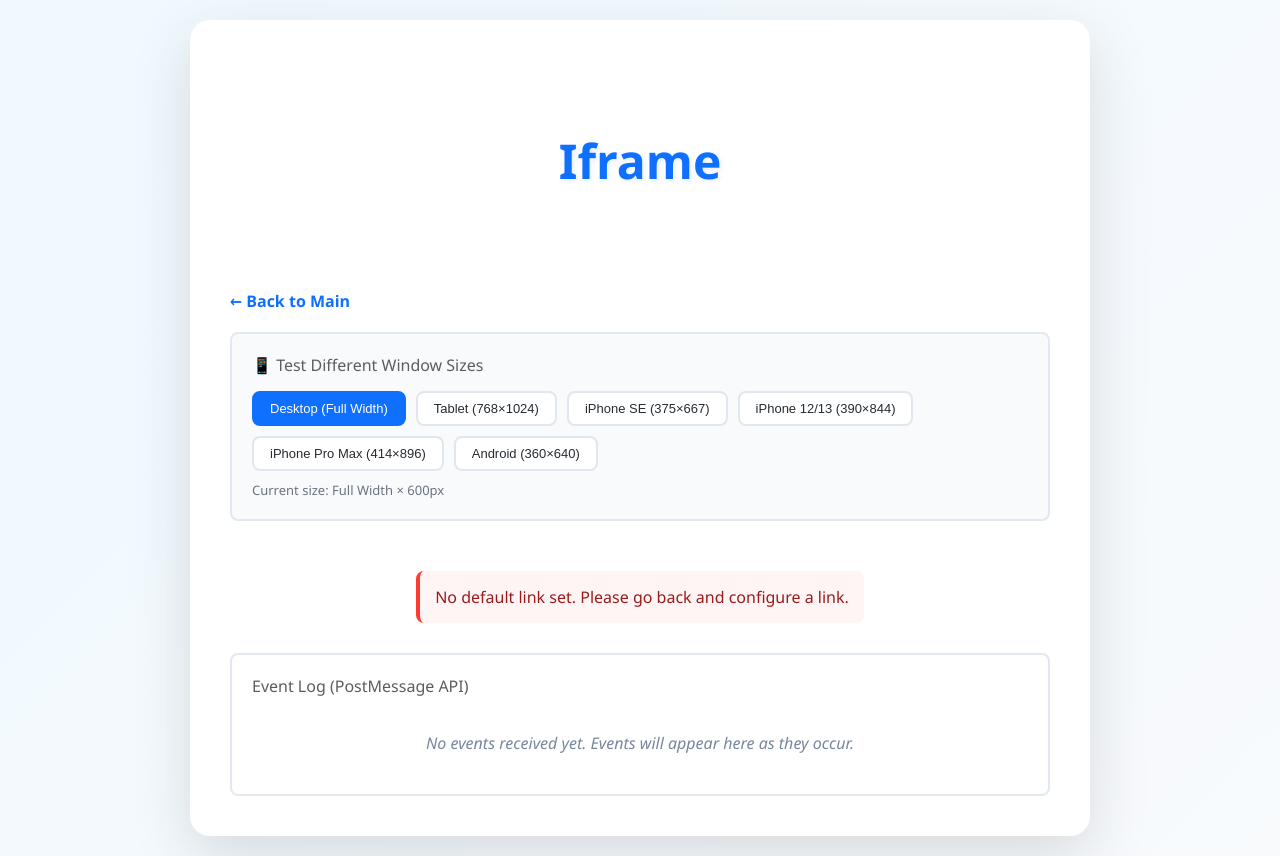
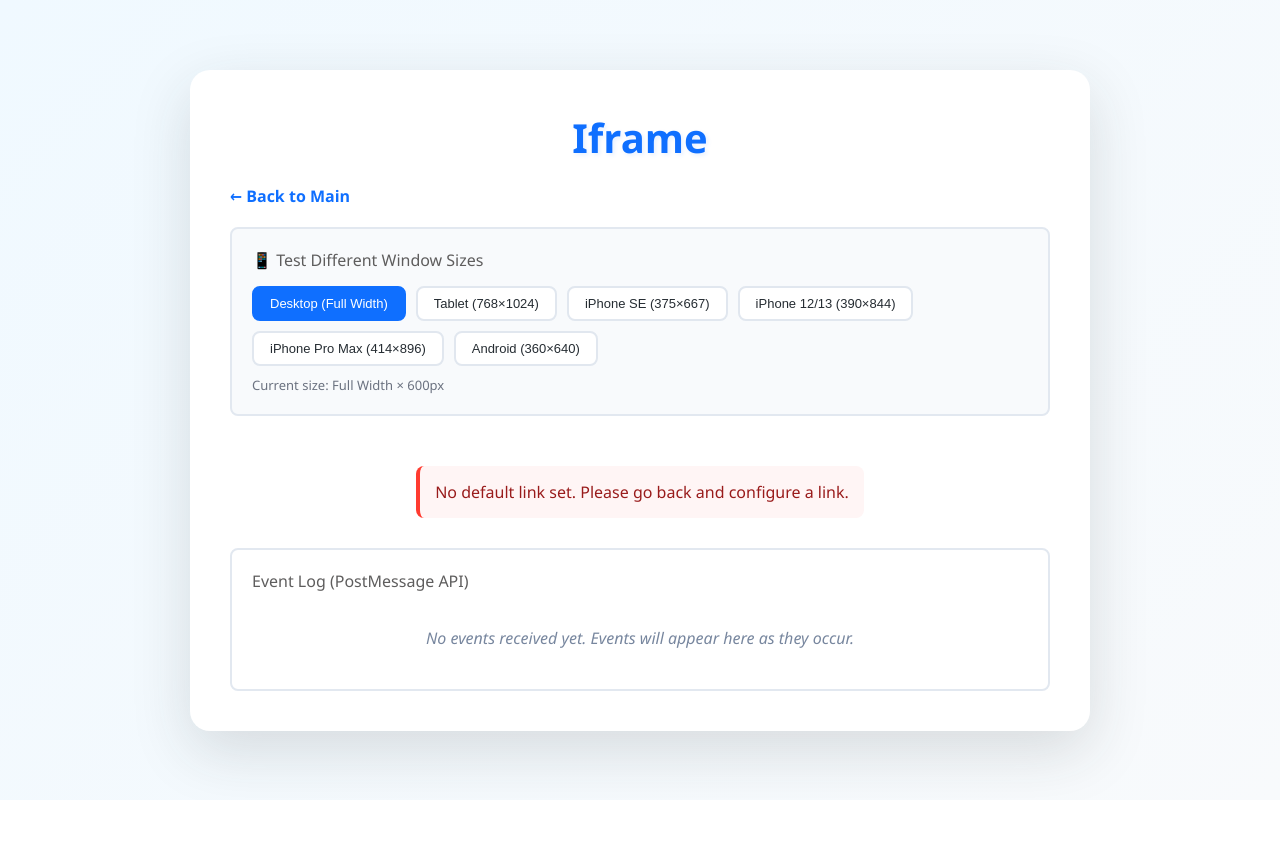
Before and after one commit to honorski/test-site, a website: page iframe.html in a window 1280 px wide. After the commit the page ends 800 px from the top, so only its background shows below. Drawn offline with Linux system fonts and the light colour scheme.

Commit message:
Reduce excessive padding around page titles by removing min-height and reducing margins

```diff
--- a/styles.css
+++ b/styles.css
@@ -74,7 +74,7 @@ h1 {
   color: var(--black);
   font-size: 2.5em;
   text-align: center;
-  margin-bottom: 30px;
+  margin-bottom: 20px;
   font-weight: 600;
 }
 
@@ -87,13 +87,11 @@ h2 {
 
 /* Center text for subpages */
 .center-text {
-  display: flex;
-  justify-content: center;
-  align-items: center;
-  min-height: 200px;
-  font-size: 3em;
+  text-align: center;
+  font-size: 2.5em;
   color: var(--primary);
   text-shadow: 2px 2px 4px rgba(15, 111, 255, 0.1);
+  margin-bottom: 20px;
 }
 
 /* Link configuration section */
```
